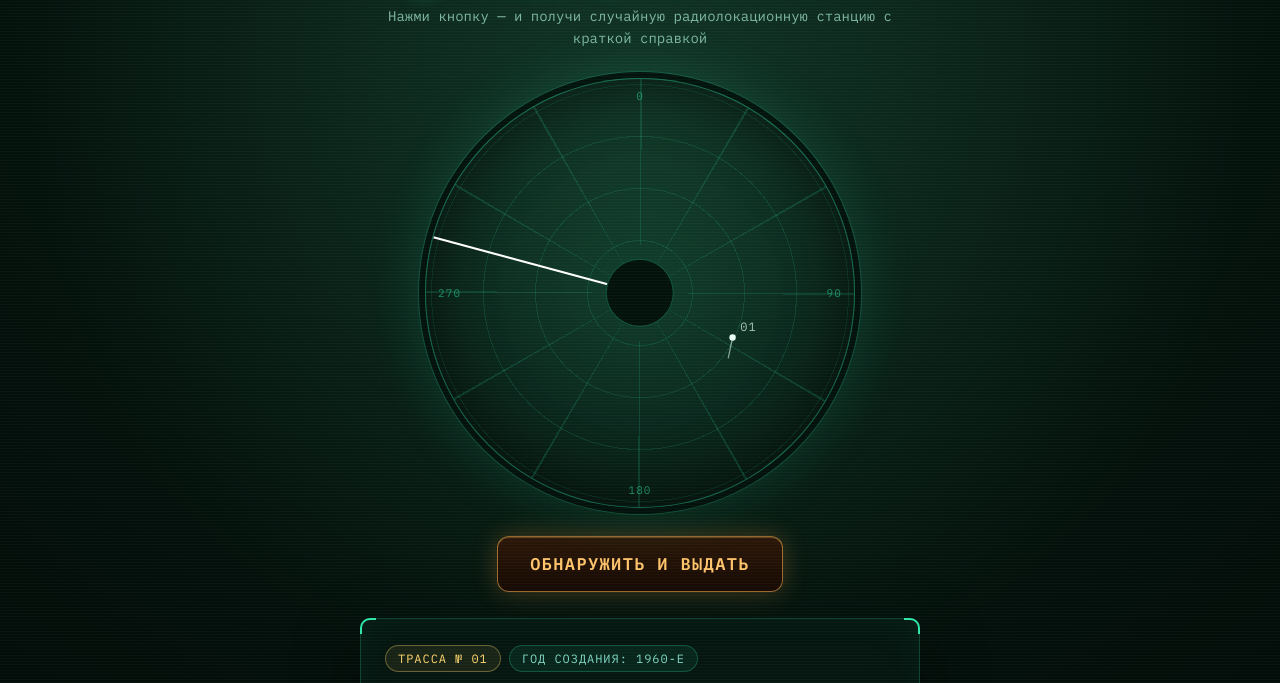
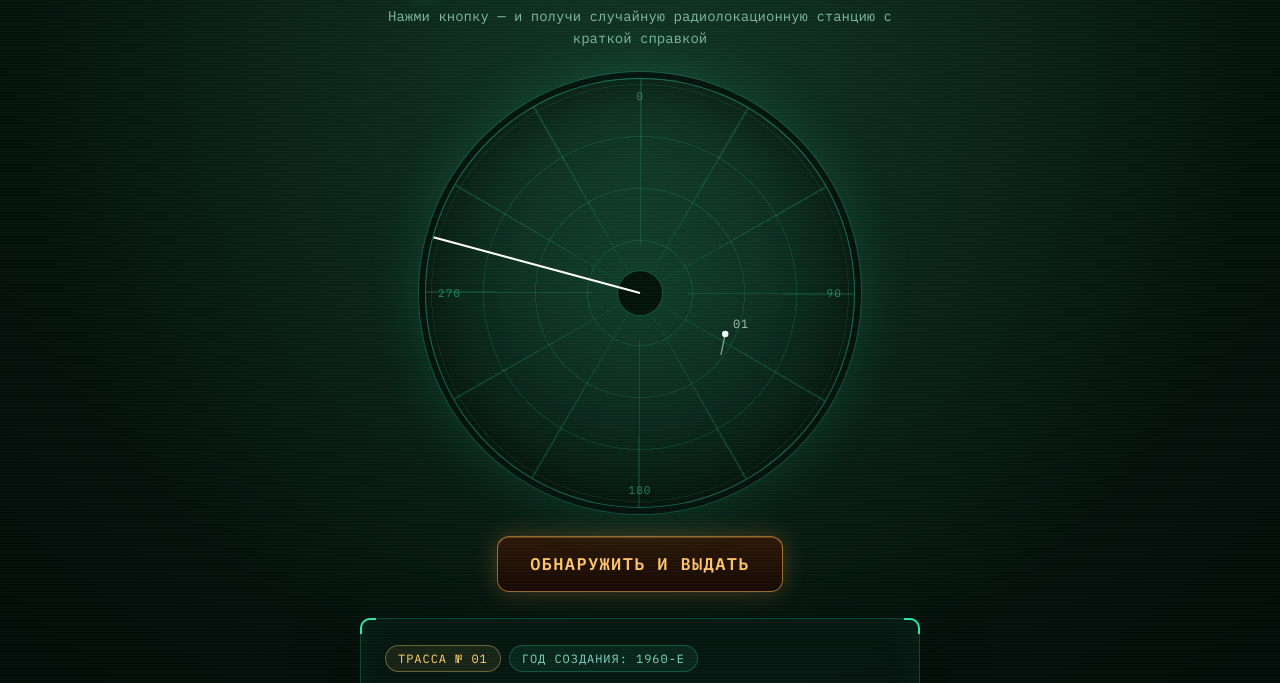
Before and after one commit to singagaga036-bit/rls-generator, a plain HTML site: page index.html in a window 1280 px wide. Both pictures are taken after a click on the button "ОБНАРУЖИТЬ И ВЫДАТЬ". Shown: the part 80-763 px from the top of the page. Drawn offline with Linux system fonts and the light colour scheme.

Commit message:
Луч идёт из самого центра без обрезки, мёртвая воронка уменьшена на 1/3

```diff
--- a/index.html
+++ b/index.html
@@ -50,13 +50,13 @@
     background: repeating-conic-gradient(from 0deg at center, rgba(46, 230, 168, 0.15) 0 0.6deg, transparent 0.6deg 30deg);
     pointer-events: none;
   }
-  .az { position: absolute; font-size: 11px; color: rgba(46, 230, 168, 0.55); letter-spacing: 0.1em; z-index: 4; }
+  .az { position: absolute; font-size: 11px; color: rgba(46, 230, 168, 0.55); letter-spacing: 0.1em; z-index: 5; }
   .az0 { top: 10px; left: 50%; transform: translateX(-50%); }
   .az90 { right: 12px; top: 50%; transform: translateY(-50%); }
   .az180 { bottom: 10px; left: 50%; transform: translateX(-50%); }
   .az270 { left: 12px; top: 50%; transform: translateY(-50%); }
 
-  /* ===== Луч: просто белая палка от центра к краю, без свечения ===== */
+  /* ===== Луч: просто белая палка из самого центра, без свечения ===== */
   .beam {
     position: absolute;
     left: calc(50% - 1px);
@@ -66,16 +66,16 @@
     background: #ffffff;
     transform-origin: 50% 100%;
     will-change: transform;
-    z-index: 1;
+    z-index: 4;
   }
 
-  /* ===== Мёртвая воронка посередине: отсюда идёт луч ===== */
+  /* ===== Мёртвая воронка посередине (на 1/3 меньше) ===== */
   .dead-zone {
     position: absolute;
     left: 50%;
     top: 50%;
-    width: 16%;
-    height: 16%;
+    width: 10.7%;
+    height: 10.7%;
     transform: translate(-50%, -50%);
     border-radius: 50%;
     background: #04120c;
@@ -276,7 +276,7 @@ const NS = 'http://www.w3.org/2000/svg';
 const svg = el('radar');
 const targets = [];
 let nextTrack = 0;
-const DEAD_R = 8; // радиус мёртвой воронки в центре
+const DEAD_R = 5.3; // радиус мёртвой воронки (на 1/3 меньше прежнего)
 
 function bearingOf(t) {
   return (Math.atan2(t.x - 50, 50 - t.y) * 180 / Math.PI + 360) % 360;
@@ -305,7 +305,7 @@ function addTarget() {
   const num = pad2(((nextTrack - 1) % 50) + 1);
   // цель появляется в любой точке радара, но вне мёртвой воронки
   const ang = Math.random() * Math.PI * 2;
-  const rad = DEAD_R + 2 + Math.random() * 35;
+  const rad = DEAD_R + 2 + Math.random() * 37;
   const t = {
     x: 50 + rad * Math.cos(ang),
     y: 50 + rad * Math.sin(ang),
@@ -371,7 +371,7 @@ function step(t) {
   draw(t);
 }
 
-// ===== Развёртка: белая палка-луч, оборот за 10 секунд (6 об/мин) =====
+// ===== Развёртка: белая палка-луч из центра, оборот за 10 секунд (6 об/мин) =====
 const beamEl = document.querySelector('.beam');
 const PERIOD = 10000;
 const COOLDOWN = 8000;
```
